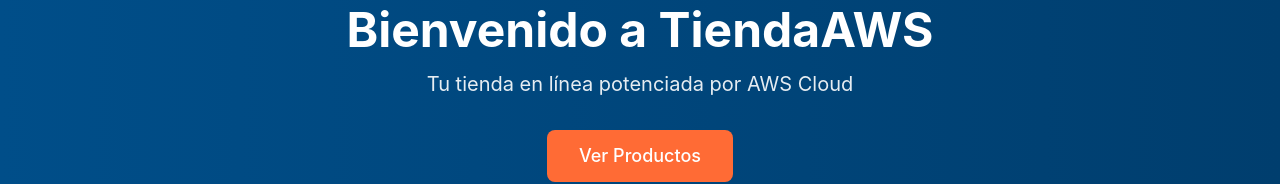
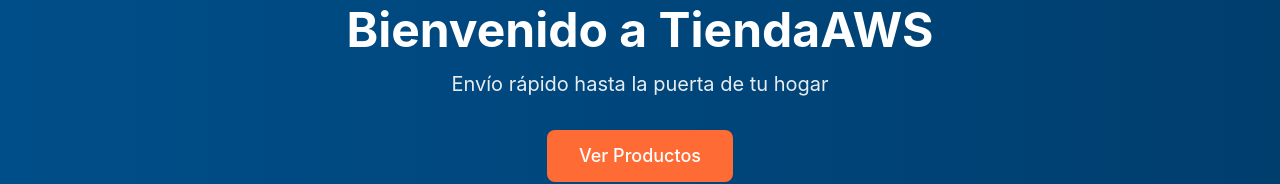
Before and after one commit to Mor4n/tiendaAWS, a React (Vite) app in the folder frontend/: page / in a window 1280 px wide. Shown: the part 150-334 px from the top of the page. Built offline with nearby package versions, Linux system fonts and the light colour scheme; no server answers; what amazon-cognito-identity-js would draw is missing.

Commit message:
Push de prueba2

```diff
--- a/frontend/src/pages/Home.jsx
+++ b/frontend/src/pages/Home.jsx
@@ -55,7 +55,7 @@
         <div className="container-custom text-center">
           <h2 className="text-5xl font-bold mb-4">Bienvenido a TiendaAWS</h2>
           <p className="text-xl mb-8 opacity-90">
-            Tu tienda en línea potenciada por AWS Cloud
+            Envío rápido hasta la puerta de tu hogar
           </p>
           <a
             href="#productos"
```
